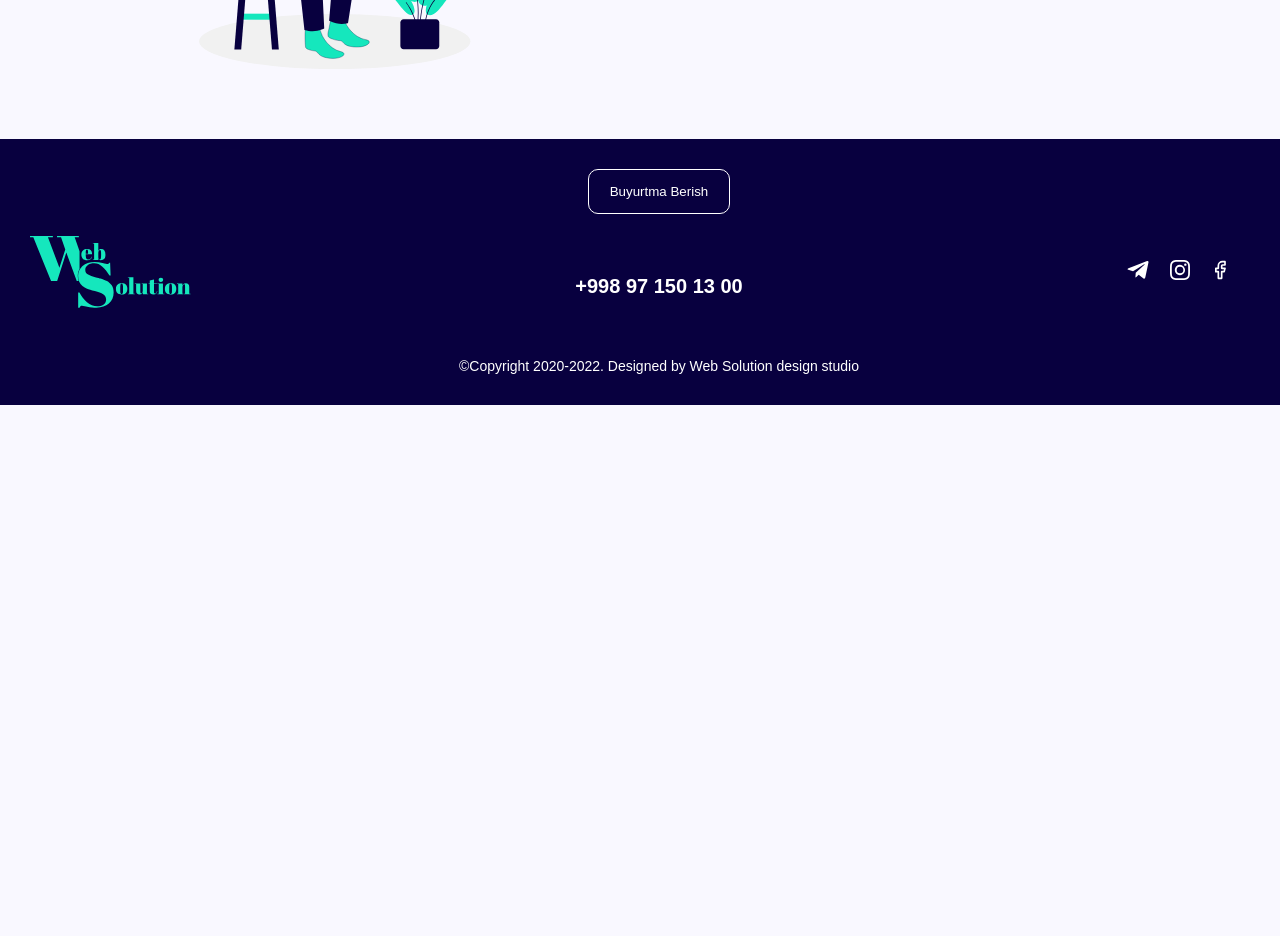
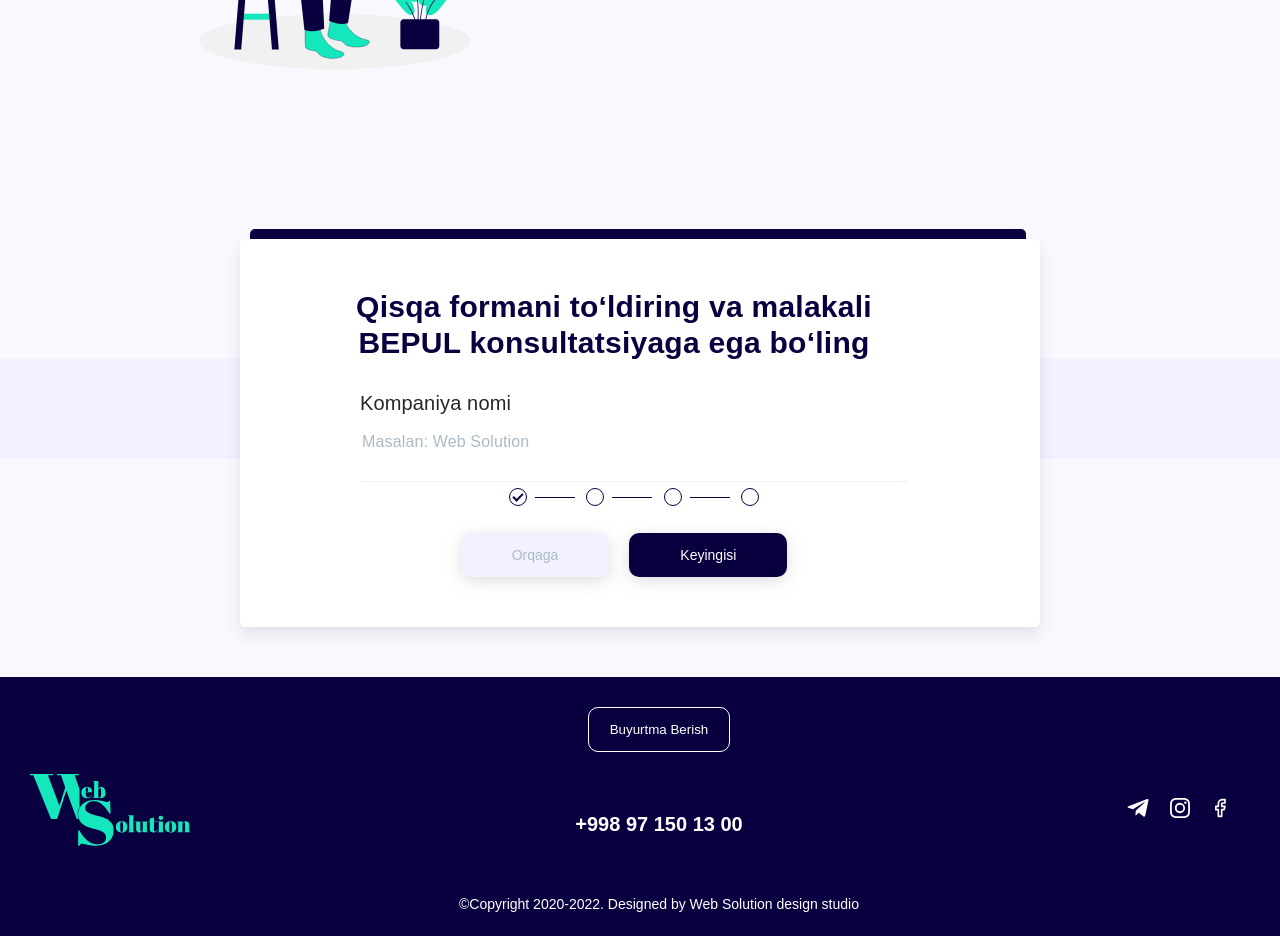
Before and after one commit to kozimov786/websolution, a React (Create React App) app: page / in a window 1280 px wide. Shown: the part 4560-5496 px from the top of the page. Before the commit the page ends 4965 px from the top, so only its background shows below. Built offline with nearby package versions, Linux system fonts and the light colour scheme.

Commit message:
add form section

```diff
--- /dev/null
+++ b/src/components/Form/Form.js
@@ -0,0 +1,184 @@
+import React from 'react';
+import styled from 'styled-components';
+
+export default function FormFill() {
+  return (
+    <Content>
+      <FormCard>
+        <Form>
+          <CompanyName>
+            <h3>Qisqa formani to‘ldiring va malakali BEPUL konsultatsiyaga ega bo‘ling</h3>
+            <label htmlFor="company-name">Kompaniya nomi</label>
+            <input type="text" id='company-name' placeholder='Masalan: Web Solution' required />
+            <CheckWrapper>
+              <div className='check checked'>
+              </div>
+              <div className='check'>
+              </div>
+              <div className='check'>
+              </div>
+              <div className='check'>
+              </div>
+            </CheckWrapper>
+            <BtnWrapper>
+              <Back>Orqaga</Back>
+              <Forward>Keyingisi</Forward>
+            </BtnWrapper>
+          </CompanyName>
+        </Form>
+      </FormCard>
+    </Content>
+  )
+}
+const Content = styled.div`
+position: relative;
+padding-top: 100px;
+ &::before{
+   content: '';
+   z-index: -2;
+   width: 100%;
+   height: 100px;
+   background: #F3F1FF;
+   display: block;
+   position: absolute;
+   top: 45%;
+   left: 0;
+ }
+`
+
+const FormCard = styled.div`
+  max-width: 800px;
+  padding: 50px 120px;
+  margin: 0 auto;
+   background: #FFFFFF;
+  box-shadow: 0px 2px 4px rgba(117, 131, 142, 0.04), 0px 8px 16px rgba(52, 60, 68, 0.1);
+  border-radius: 5px;
+  margin-bottom: 50px;
+  position: relative;
+  &::before{
+    content: '';
+    display: block;
+    position: absolute;
+    top: -10px;
+    left: 10px;
+    width:97%;
+    height: 10px;
+    background: #08003F;
+border-radius: 5px 5px 0px 0px;
+
+  }
+
+`
+
+const Form = styled.form`
+  max-width: 548px;
+
+`
+
+const CompanyName = styled.div`
+  h3{
+    font-weight: bold;
+    margin-left: -40px;
+    font-size: 30px;
+    line-height: 120%;
+    text-align: center;
+    letter-spacing: 0.25px;
+    color: #08003F;
+    margin-bottom: 30px;
+  }
+  label{
+    font-weight: normal;
+    font-size: 20px;
+    line-height: 120%;
+    letter-spacing: 0.15px;
+  }
+  input{
+    padding-top: 20px;
+    outline: none;
+    padding-bottom: 31px;
+    width: 100%;
+    border: none;
+    border-bottom: 1px solid #EAF2F5;
+    &::placeholder{
+      font-weight: normal;
+      font-size: 16px;
+      line-height: 120%;
+      letter-spacing: 0.15px;
+      color: #AABBC6;
+    }
+  }
+`
+
+const CheckWrapper = styled.div`
+  display: flex;
+  align-items: center;
+  justify-content: space-between;
+  width: 250px;
+  margin: 6px auto 0;
+  .checked::before{
+    content: '';
+      display:block;
+      height:10px;
+      position: absolute;
+      top: 2px;
+      left: 5px;
+      transform: rotate(45deg);
+      width: 6px;
+      border-bottom: 2px solid #08003F;
+      border-right: 2px solid #08003F;
+  }
+  .check{
+    width: 18px;
+    height: 18px;
+    border: 1.33333px solid #08003F;
+    border-radius: 50%;
+    position: relative;
+
+    &:not(:last-child){
+      &::after{
+      content: '';
+      width: 40px;
+      height: 1px;
+      background-color: #08003F;
+      position: absolute;
+      display: block;
+      top: 50%;
+      left: 25px;
+    }
+    }
+  }
+
+`
+
+const BtnWrapper = styled.div`
+ display: flex;
+ align-items: center;
+ justify-content: center;
+ margin-top: 27px;
+`
+const Back = styled.button`
+  background: #F3F1FF;
+  border-radius: 10px;
+  padding: 14px 51px;
+  border: none;
+  cursor: pointer;
+  margin-right: 20px;
+  font-weight: normal;
+  font-size: 14px;
+  line-height: 16px;
+  filter: drop-shadow(0px 0px 2px rgba(117, 131, 142, 0.04)) drop-shadow(0px 4px 8px rgba(52, 60, 68, 0.16));
+  color: #AABBC6;
+`
+const Forward = styled.button`
+  background: #08003F;
+  border-radius: 10px;
+  padding: 14px 51px;
+  border: none;
+  cursor: pointer;
+  margin-right: 20px;
+  filter: drop-shadow(0px 0px 2px rgba(117, 131, 142, 0.04)) drop-shadow(0px 4px 8px rgba(52, 60, 68, 0.16));
+  font-weight: normal;
+  font-size: 14px;
+  line-height: 16px;
+  color: #fff;
+`
--- a/src/pages/Home.js
+++ b/src/pages/Home.js
@@ -1,5 +1,6 @@
 import React from 'react';
 import Creation from '../components/Creation';
+import FormFill from '../components/Form/Form';
 import Hero from '../components/Hero/Hero';
 import Services from '../components/services/Services';
 import Steps from '../components/Steps/Steps';
@@ -10,5 +11,6 @@ export default function Home() {
     <Services />
     <Creation />
     <Steps />
+    <FormFill />
   </div>;
 }
```
